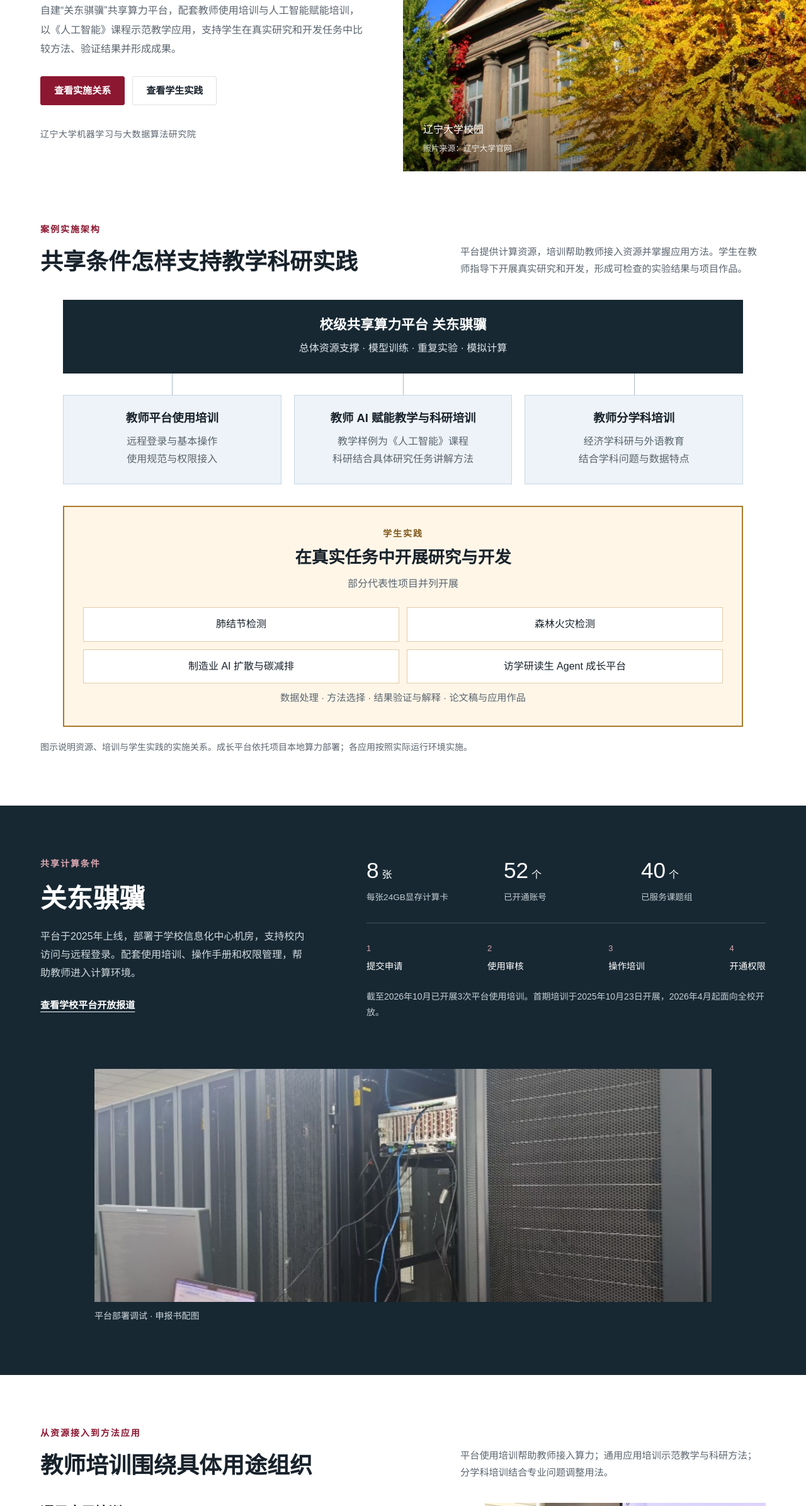
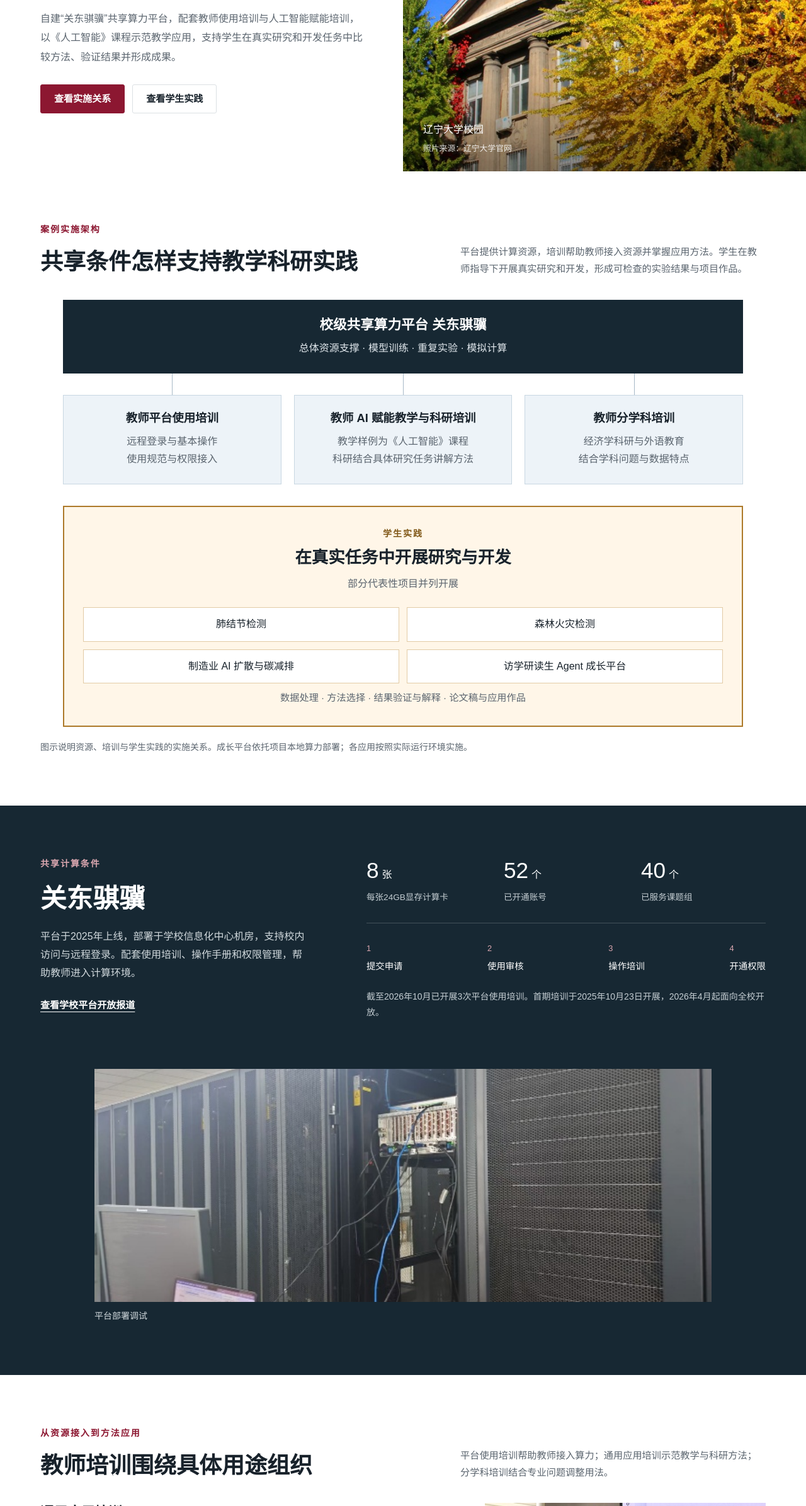
Before and after one commit to dandanlnu/lnu-ai-teaching-research.github.io, a website: page site/index.html in a window 1280 px wide. Shown: the part 409-2800 px from the top of the page at 63% size. Drawn offline with Linux system fonts and the light colour scheme.

Commit message:
Update index.html

```diff
--- a/site/index.html
+++ b/site/index.html
@@ -19,7 +19,7 @@
 <div class="hero-copy"><span class="eyebrow">人工智能 + 高等教育</span><h1 id="hero-title">共享算力赋能的<br/>人工智能教学<br/>与科研实践</h1>
 <p>自建“关东骐骥”共享算力平台，配套教师使用培训与人工智能赋能培训，以《人工智能》课程示范教学应用，支持学生在真实研究和开发任务中比较方法、验证结果并形成成果。</p>
 <div class="actions"><a class="button primary" href="#implementation">查看实施关系</a><a class="button secondary" href="#projects">查看学生实践</a></div>
-<div class="hero-sign">辽宁大学机器学习与大数据算法研究院</div></div>
+<div class="hero-sign"></div></div>
 <figure class="hero-image"><img alt="辽宁大学校园建筑" fetchpriority="high" height="900" src="assets/campus.jpg" width="1200"/><figcaption>辽宁大学校园 <span>照片来源：辽宁大学官网</span></figcaption></figure>
 </section><section aria-labelledby="implementation-title" class="section implementation" id="implementation">
 <div class="section-heading"><div><span class="eyebrow">案例实施架构</span><h2 id="implementation-title">共享条件怎样支持教学科研实践</h2></div><p>平台提供计算资源，培训帮助教师接入资源并掌握应用方法。学生在教师指导下开展真实研究和开发，形成可检查的实验结果与项目作品。</p></div>
@@ -27,10 +27,10 @@
 <p class="section-note">图示说明资源、培训与学生实践的实施关系。成长平台依托项目本地算力部署；各应用按照实际运行环境实施。</p></section><section aria-labelledby="platform-title" class="section platform-section" id="platform">
 <div><span class="eyebrow">共享计算条件</span><h2 id="platform-title">关东骐骥</h2><p class="platform-intro">平台于2025年上线，部署于学校信息化中心机房，支持校内访问与远程登录。配套使用培训、操作手册和权限管理，帮助教师进入计算环境。</p><a class="text-link" href="https://ceri.lnu.edu.cn/info/1025/2769.htm" rel="noopener noreferrer" target="_blank">查看学校平台开放报道</a></div>
 <div><div class="spec-grid"><div><strong>8<span>张</span></strong><p>每张24GB显存计算卡</p></div><div><strong>52<span>个</span></strong><p>已开通账号</p></div><div><strong>40<span>个</span></strong><p>已服务课题组</p></div></div><ol class="steps"><li><span>1</span>提交申请</li><li><span>2</span>使用审核</li><li><span>3</span>操作培训</li><li><span>4</span>开通权限</li></ol><p class="platform-note">截至2026年10月已开展3次平台使用培训。首期培训于2025年10月23日开展，2026年4月起面向全校开放。</p></div>
-<figure class="platform-photo"><img alt="申报书中的共享算力平台部署调试照片" loading="lazy" src="assets/platform-deployment.jpeg"/><figcaption>平台部署调试 · 申报书配图</figcaption></figure></section><section aria-labelledby="training-title" class="section" id="training"><div class="section-heading"><div><span class="eyebrow">从资源接入到方法应用</span><h2 id="training-title">教师培训围绕具体用途组织</h2></div><p>平台使用培训帮助教师接入算力；通用应用培训示范教学与科研方法；分学科培训结合专业问题调整用法。</p></div><div class="training-layout"><div><h3>通用应用培训</h3><div class="training-row"><div><strong>人工智能赋能本科教学</strong><p>以《人工智能》课程示范教学活动设计与学习支持。</p></div><span>60多人次</span></div><div class="training-row"><div><strong>人工智能赋能科研</strong><p>讲解资料处理、研究任务组织与人工智能应用方法。</p></div><span>50多人次</span></div><h3 class="discipline-heading">分学科培训</h3><div class="training-row"><div><strong>人工智能在经济学科研中的应用</strong><p>结合经济学问题与数据特点讲解具体方法。</p></div><span>20多人次</span></div><div class="training-row"><div><strong>人工智能与大模型技术在外语教育中的前沿应用</strong><p>结合外语教育的教学与研究需求展示应用。</p></div><span>40多人次</span></div></div><figure><img alt="人工智能赋能本科教学培训现场" loading="lazy" src="assets/teacher-training.jpeg"/><figcaption>人工智能赋能本科教学培训 · 申报书配图</figcaption></figure></div><p class="section-note">四类应用培训累计覆盖170余人次。该统计为培训参与人次，平台使用培训次数另行统计。</p></section>
+<figure class="platform-photo"><img alt="共享算力平台部署调试照片" loading="lazy" src="assets/platform-deployment.jpeg"/><figcaption>平台部署调试</figcaption></figure></section><section aria-labelledby="training-title" class="section" id="training"><div class="section-heading"><div><span class="eyebrow">从资源接入到方法应用</span><h2 id="training-title">教师培训围绕具体用途组织</h2></div><p>平台使用培训帮助教师接入算力；通用应用培训示范教学与科研方法；分学科培训结合专业问题调整用法。</p></div><div class="training-layout"><div><h3>通用应用培训</h3><div class="training-row"><div><strong>人工智能赋能本科教学</strong><p>以《人工智能》课程示范教学活动设计与学习支持。</p></div><span>60多人次</span></div><div class="training-row"><div><strong>人工智能赋能科研</strong><p>讲解资料处理、研究任务组织与人工智能应用方法。</p></div><span>50多人次</span></div><h3 class="discipline-heading">分学科培训</h3><div class="training-row"><div><strong>人工智能在经济学科研中的应用</strong><p>结合经济学问题与数据特点讲解具体方法。</p></div><span>20多人次</span></div><div class="training-row"><div><strong>人工智能与大模型技术在外语教育中的前沿应用</strong><p>结合外语教育的教学与研究需求展示应用。</p></div><span>40多人次</span></div></div><figure><img alt="人工智能赋能本科教学培训现场" loading="lazy" src="assets/teacher-training.jpeg"/><figcaption>人工智能赋能本科教学培训 </figcaption></figure></div><p class="section-note">四类应用培训累计覆盖170余人次。该统计为培训参与人次，平台使用培训次数另行统计。</p></section>
 <section aria-labelledby="teaching-title" class="section" id="teaching">
 <div class="section-heading"><div><span class="eyebrow">教师教学培训的课程样例</span><h2 id="teaching-title">以人工智能课程示范教学应用</h2></div><p>备课助教辅助活动设计，学习助教提供导读、自测与反馈，数字人讲解经教师审定的内容。教师可据此设计本学科的教学与学习支持活动。</p></div>
-<figure class="course-proof"><img alt="人工智能课程助教界面截图" loading="lazy" src="assets/course-assistant.png"/><figcaption>《人工智能》课程助教 · 申报书截图</figcaption></figure><p class="demo-disclosure">未开启修改教学任务并调用大模型生成内容。未开启输入会发送至大语言模型；生成结果请由教师或学习者核验。页面初始内容为课程样例。</p><div aria-label="教学样例类型" class="tabs" role="tablist"><button aria-controls="panel-teacher" aria-selected="true" id="tab-teacher" role="tab" tabindex="0">教师备课助教</button><button aria-controls="panel-student" aria-selected="false" id="tab-student" role="tab" tabindex="-1">学生学习助教</button><button aria-controls="panel-digital" aria-selected="false" id="tab-digital" role="tab" tabindex="-1">数字人教学脚本</button></div>
+<figure class="course-proof"><img alt="人工智能课程助教界面截图" loading="lazy" src="assets/course-assistant.png"/><figcaption>《人工智能》课程助教 </figcaption></figure><p class="demo-disclosure">暂未未开启大模型（修改教学任务并调用大模型生成内容。输入会发送至大语言模型；生成结果请由教师或学习者核验）。页面初始内容为课程样例。</p><div aria-label="教学样例类型" class="tabs" role="tablist"><button aria-controls="panel-teacher" aria-selected="true" id="tab-teacher" role="tab" tabindex="0">教师备课助教</button><button aria-controls="panel-student" aria-selected="false" id="tab-student" role="tab" tabindex="-1">学生学习助教</button><button aria-controls="panel-digital" aria-selected="false" id="tab-digital" role="tab" tabindex="-1">数字人教学脚本</button></div>
 <div aria-labelledby="tab-teacher" class="demo-panel" id="panel-teacher" role="tabpanel">
 <div class="demo-controls"><span class="mini-label">《人工智能》课程样例</span><h3>把课程目标变成<br/>可执行的课堂任务</h3><p>选择任务，补充学生背景、教学目标与时间安排，再生成教学方案。</p><label for="teacher-task">备课任务</label><select id="teacher-task"><option value="intro">10分钟课堂导入</option><option value="questions">三个课堂互动问题</option><option value="rubric">作业评价标准</option></select><button class="button secondary" id="copy-teacher">复制提示词</button><span class="status" id="teacher-copy-status" role="status"></span><div class="ai-controls"><label for="ai-teacher-prompt">教学背景与任务</label><textarea id="ai-teacher-prompt" maxlength="4000" rows="6"></textarea><button class="button primary" id="ai-teacher-generate">生成教学方案</button><p aria-live="polite" class="ai-status" id="ai-teacher-status" role="status"></p></div></div>
 <div class="paper"><div class="paper-top"><span>第3章 大模型与提示词工程</span><span class="pill">课程参考样例</span></div><h3 id="teacher-title"></h3><details><summary>查看输入提示词</summary><p id="teacher-prompt"></p></details><div id="teacher-output"></div><p class="paper-note">教师审核：检查概念准确性、任务难度与课程目标的一致性。</p></div>
```
